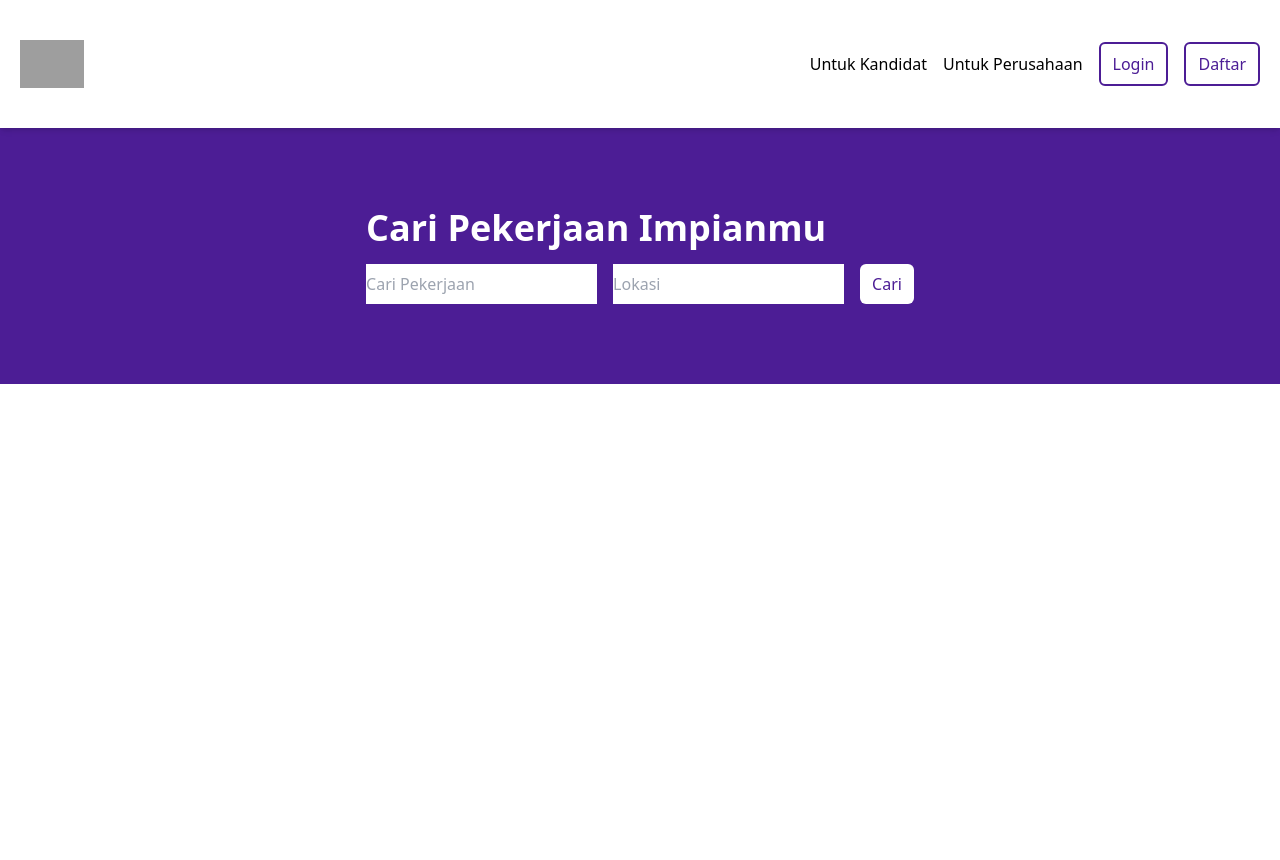
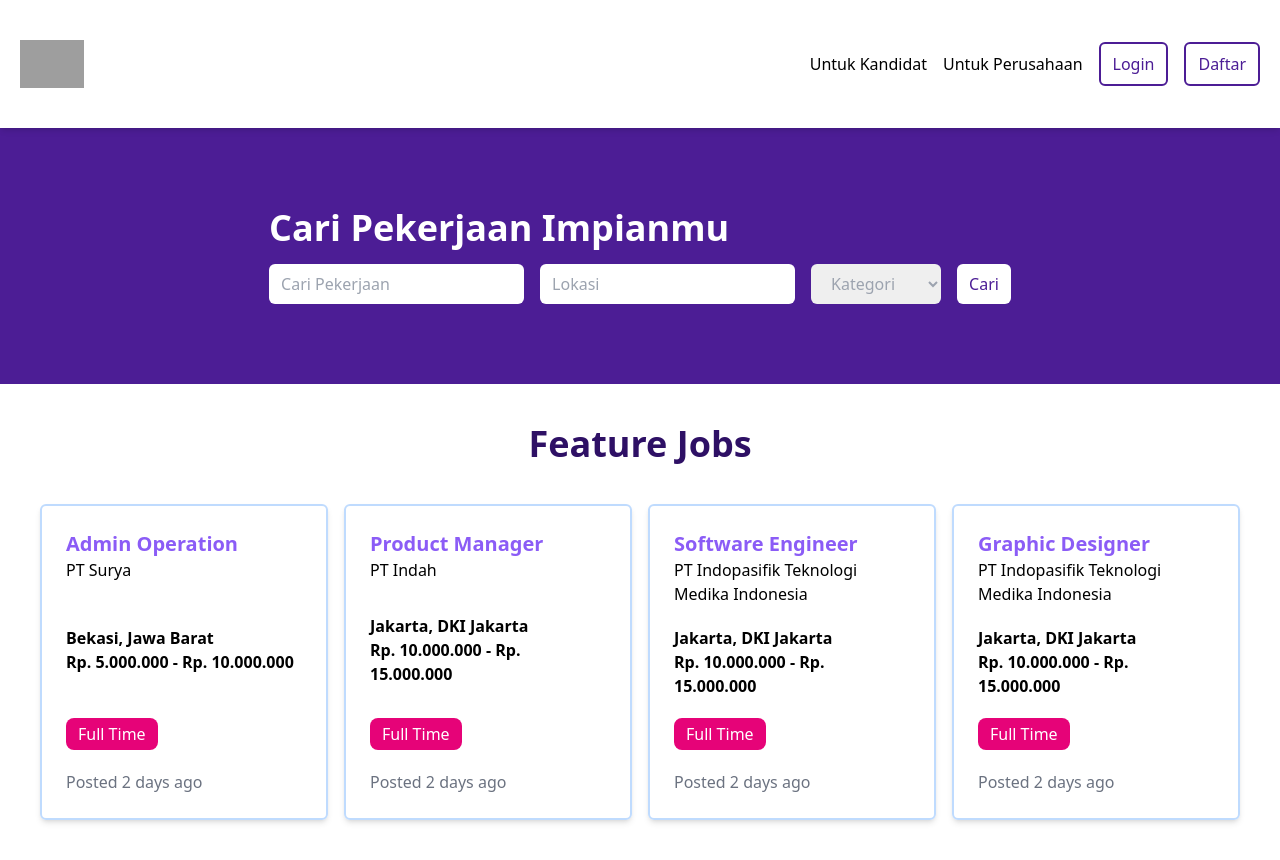
Before and after one commit to ant-joshua/job-portal-app, a Next.js app: page / in a window 1280 px wide. Before the commit the page ends 800 px from the top, so only its background shows below. Built offline with nearby package versions, Linux system fonts and the light colour scheme; grey boxes are pictures that could not be loaded.

Commit message:
feat: add feature job section

```diff
--- a/src/pages/index.tsx
+++ b/src/pages/index.tsx
@@ -4,6 +4,41 @@ import { Inter } from "next/font/google";
 const inter = Inter({ subsets: ["latin"] });
 
 export default function Home() {
+  const featureJobs = [
+    {
+      title: "Admin Operation",
+      companyName: "PT Surya",
+      location: "Bekasi, Jawa Barat",
+      salary: "Rp. 5.000.000 - Rp. 10.000.000",
+      type: "Full Time",
+      date: "Posted 2 days ago",
+    },
+    {
+      title: "Product Manager",
+      companyName: "PT Indah",
+      location: "Jakarta, DKI Jakarta",
+      salary: "Rp. 10.000.000 - Rp. 15.000.000",
+      type: "Full Time",
+      date: "Posted 2 days ago",
+    },
+    {
+      title: "Software Engineer",
+      companyName: "PT Indopasifik Teknologi Medika Indonesia",
+      location: "Jakarta, DKI Jakarta",
+      salary: "Rp. 10.000.000 - Rp. 15.000.000",
+      type: "Full Time",
+      date: "Posted 2 days ago",
+    },
+    {
+      title: "Graphic Designer",
+      companyName: "PT Indopasifik Teknologi Medika Indonesia",
+      location: "Jakarta, DKI Jakarta",
+      salary: "Rp. 10.000.000 - Rp. 15.000.000",
+      type: "Full Time",
+      date: "Posted 2 days ago",
+    },
+  ];
+
   return (
     <>
       {/* Header Navbar */}
@@ -37,14 +72,70 @@ export default function Home() {
           <div className="flex flex-col gap-4">
             <h1 className="text-4xl font-bold">Cari Pekerjaan Impianmu</h1>
             <div className="flex gap-4">
-              <input type="text" placeholder="Cari Pekerjaan" />
-              <input type="text" placeholder="Lokasi" />
+              <input
+                type="text"
+                className="px-3 rounded-md"
+                placeholder="Cari Pekerjaan"
+              />
+              <input
+                type="text"
+                className="px-3 rounded-md"
+                placeholder="Lokasi"
+              />
+              <select className="px-4 text-gray-400 rounded-md">
+                <option value="1">Kategori</option>
+                <option value="2">Kategori 2</option>
+                <option value="3">Kategori 3</option>
+              </select>
               <button className="bg-white text-violet-900 px-3 py-2 rounded-md">
                 Cari
               </button>
             </div>
           </div>
         </form>
+      </section>
+
+      <section className="flex flex-col p-10">
+        <h1 className="font-bold text-4xl text-center text-uppercase text-violet-950">
+          Feature Jobs
+        </h1>
+
+        <section className="flex flex-row w-full mt-10 gap-4">
+          {/* Job Card */}
+          {featureJobs.map((job) => (
+            <div
+              className="flex w-1/4 border-2 border-blue-200 shadow-md rounded-md p-6 hover:cursor-pointer hover:shadow-xl"
+              key={job.title}
+            >
+              <div className="flex flex-col justify-between">
+                {/* Job Title */}
+                <div>
+                  <h2 className="text-xl font-bold text-violet-500">
+                    {job.title}
+                  </h2>
+                  {/* Company Name */}
+                  <h4 className="text-md">{job.companyName}</h4>
+                </div>
+
+                <div className="mt-5">
+                  {/* Job Location */}
+                  <h4 className="font-semibold">{job.location}</h4>
+                  {/* Job Salary */}
+                  <h4 className="font-semibold">{job.salary}</h4>
+                </div>
+
+                <div className="mt-5">
+                  {/* Job Type */}
+                  <button className="px-3 py-1 bg-[#E60378] text-white rounded-lg">
+                    {job.type}
+                  </button>
+                  {/* Job Posting Date */}
+                  <h4 className="text-gray-500 mt-5">{job.date}</h4>
+                </div>
+              </div>
+            </div>
+          ))}
+        </section>
       </section>
 
       {/* Job Categories */}
```
